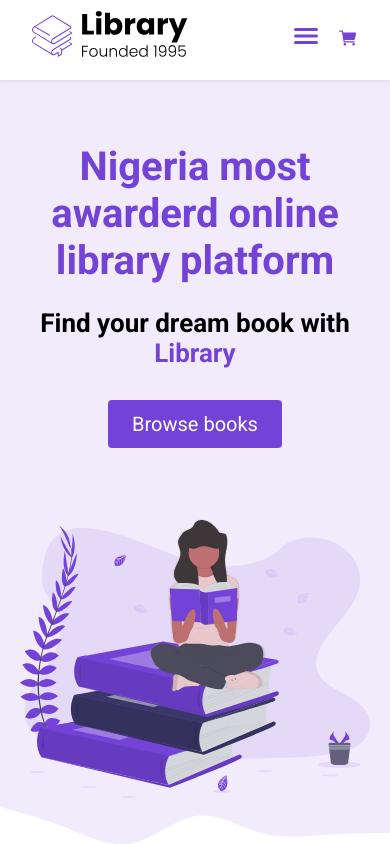
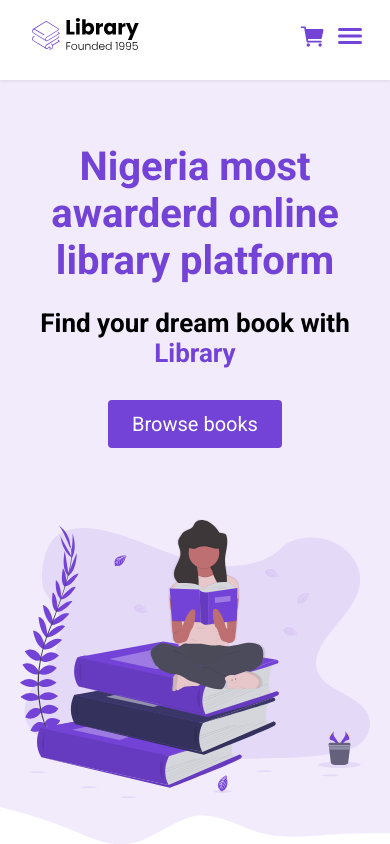
Before and after one commit to designyamah/ecomreactapp, a React (Create React App) app: page / in a window 390 px wide. Shown: the top 844 px of the page. Built offline with nearby package versions, Linux system fonts and the light colour scheme.

Commit message:
changed navbar style

```diff
--- a/src/index.css
+++ b/src/index.css
@@ -56,6 +56,13 @@ ul {
   display: flex;
 }
 
+@media(max-width:500px){
+  ul {
+    flex-direction: row-reverse;
+}
+}
+
+
 li {
   list-style-type: none;
 }
@@ -98,6 +105,12 @@ button:active {
   width: 160px;
 }
 
+@media(max-width:400px){
+  .logo {
+    width: 110px;
+}
+}
+
 .nav__container {
   width: 100%;
   max-width: 1200px;
@@ -110,7 +123,7 @@ button:active {
 
 .nav__link {
   text-decoration: none;
-  font-size: 20px;
+  font-size: 27px;
   font-weight: bold;
   padding: 8px;
   color: #7342d6;
```
